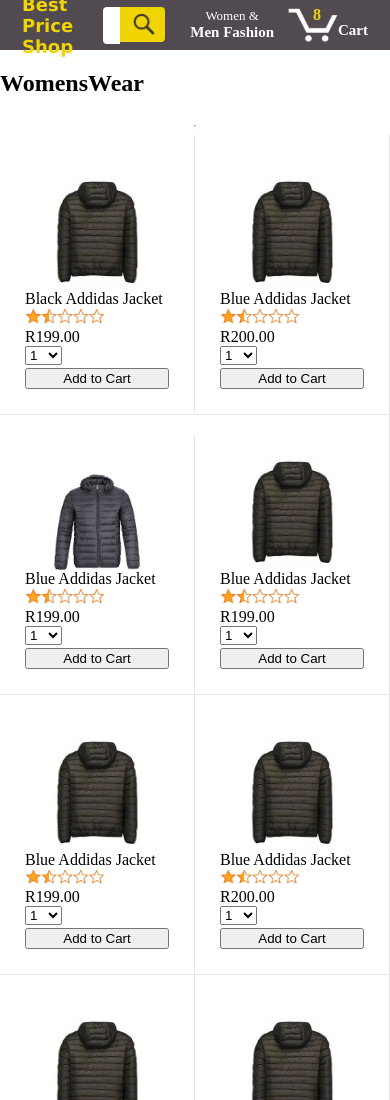
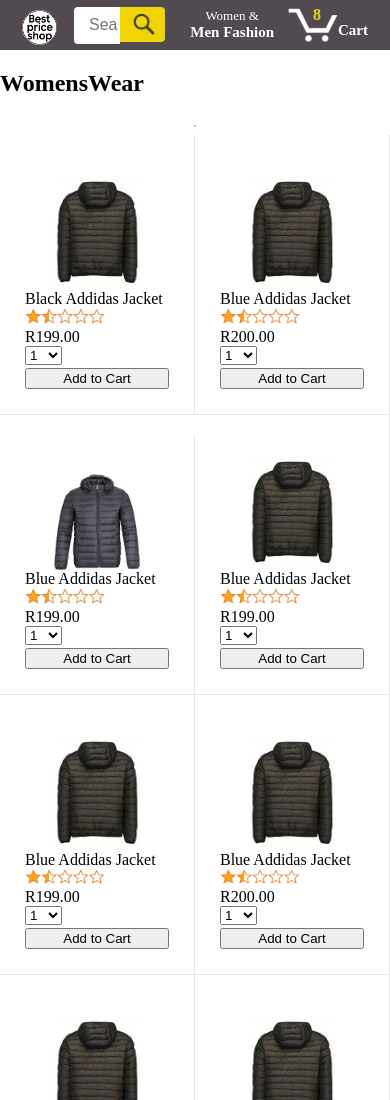
Before and after one commit to CourageGanyiwa/BestPriceShop, a website with bundled scripts: page clothes.html in a window 390 px wide. Shown: the top 1100 px of the page. Built offline with nearby package versions, Linux system fonts and the light colour scheme.

Commit message:
latest  changes

```diff
--- a/clothes.html
+++ b/clothes.html
@@ -11,6 +11,8 @@
     <div class="best-price-header">
       <div class="best-price-header-left-section">
         <a href="./bestPriceShop.html" class="header-link">
+          <img class="best-price-logo" src="images/logo.jpg" />
+          <img class="best-price-mobile-logo" src="images/logo.jpg" />
           <span class="head-brand-logo">Best Price Shop</span>
         </a>
       </div>
--- a/resources/styles/bestPriceHeader.css
+++ b/resources/styles/bestPriceHeader.css
@@ -23,8 +23,9 @@
 }
 
 .head-brand-logo {
+    align-items: center;
     font-size: large;
-    font-weight: 600;
+    font-weight: 500;
     color: rgb(240, 212, 4);
     font-family: 'Lucida Sans', 'Lucida Sans Regular', 'Lucida Grande',
         'Lucida Sans Unicode', Geneva, Verdana, sans-serif;
@@ -52,8 +53,7 @@
 }
 
 .best-price-logo {
-    width: 25px;
-    margin-top: 5px;
+    width: 28px;
     border-radius: 20px;
 }
 
@@ -62,13 +62,13 @@
 }
 
 @media (max-width: 575px) {
-    .best-price-logo {
+    .head-brand-logo {
         display: none;
     }
 
-    .best-price-mobile-logo {
+        .best-price-logo {
         display: block;
-        height: 35px;
+        width: 35px;
         margin-top: 5px;
     }
 }
```
Also changed, not shown: index.html (+4 -2 lines).
